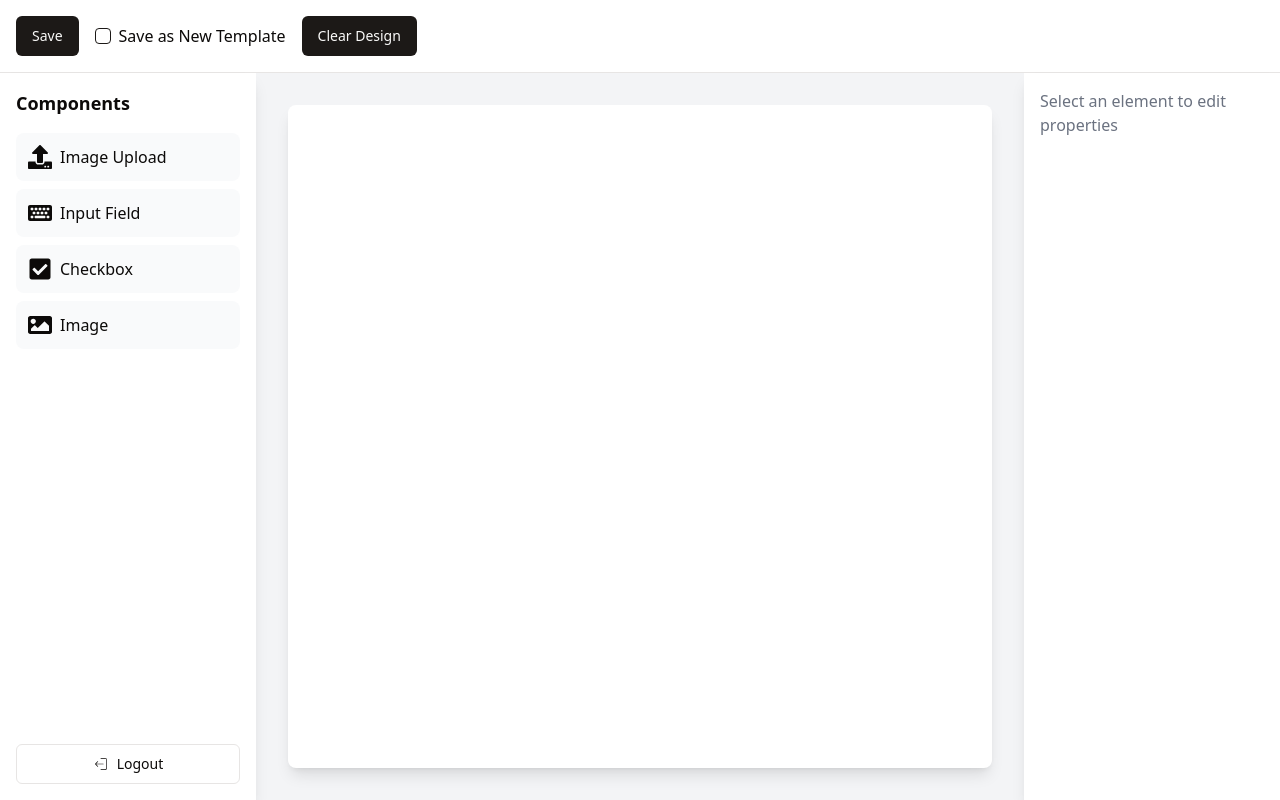
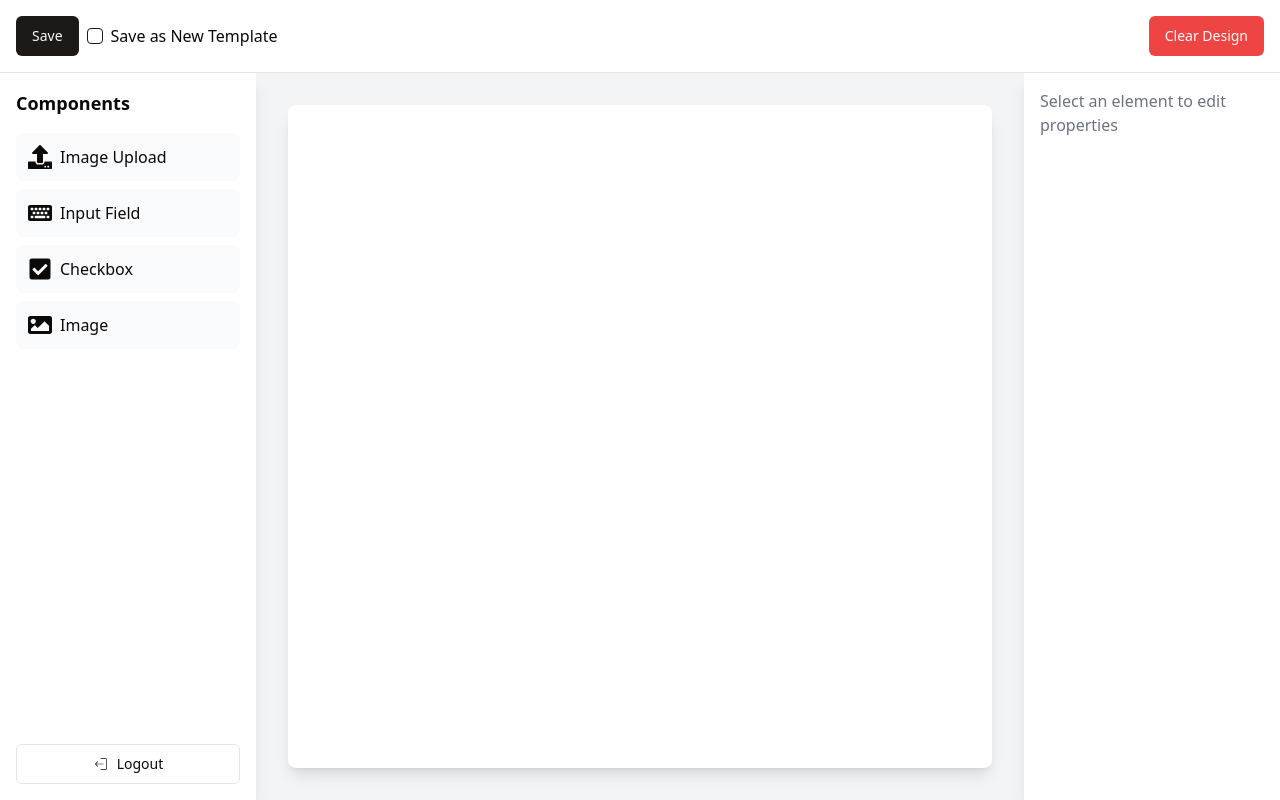
Before and after one commit to Cansualtun/DraggableStore, a React (Vite) app: page / in a window 1280 px wide. Built offline with nearby package versions, Linux system fonts and the light colour scheme; sample sign-in values are in the browser's storage.

Commit message:
fix: ux design fix

```diff
--- a/src/components/design/PropertyPanel.jsx
+++ b/src/components/design/PropertyPanel.jsx
@@ -191,16 +191,18 @@ const PropertyPanel = ({ selectedElement, onUpdateElement, onDelete }) => {
   };
 
   return (
-    <div className="w-64 bg-white p-4 shadow-lg">
-      <h2 className="text-lg font-semibold mb-4">Properties</h2>
+    <div className="w-64 bg-white p-4 shadow-lg h-full flex flex-col justify-between">
+      <div>
+        <h2 className="text-lg font-semibold mb-4">Properties</h2>
+        {renderProperties()}
+      </div>
       <Button
         variant="destructive"
         size="sm"
         onClick={() => onDelete(selectedElement.instanceId)}
       >
-        Delete
+        Delete Item
       </Button>
-      {renderProperties()}
     </div>
   );
 };
--- a/src/pages/Dashboard/index.jsx
+++ b/src/pages/Dashboard/index.jsx
@@ -101,7 +101,8 @@ const DashboardPage = () => {
 
   return (
     <div className="flex flex-col h-screen">
-      <div className="flex gap-4 p-4 bg-white border-b">
+      <div className="flex justify-between p-4 bg-white border-b">
+        <div className="flex flex-row gap-2">
           <Button onClick={handleSave}>Save</Button>
           <div className="flex items-center gap-2">
             <Checkbox
@@ -111,7 +112,10 @@ const DashboardPage = () => {
             />
             <label htmlFor="isNewTemplate">Save as New Template</label>
           </div>
-        <Button onClick={clearDesign}>Clear Design</Button>
+        </div>
+        <Button onClick={clearDesign} variant="destructive">
+          Clear Design
+        </Button>
       </div>
 
       <div className="flex flex-1 bg-gray-100">
```
Lines whose indentation alone changed are shown as unchanged.
